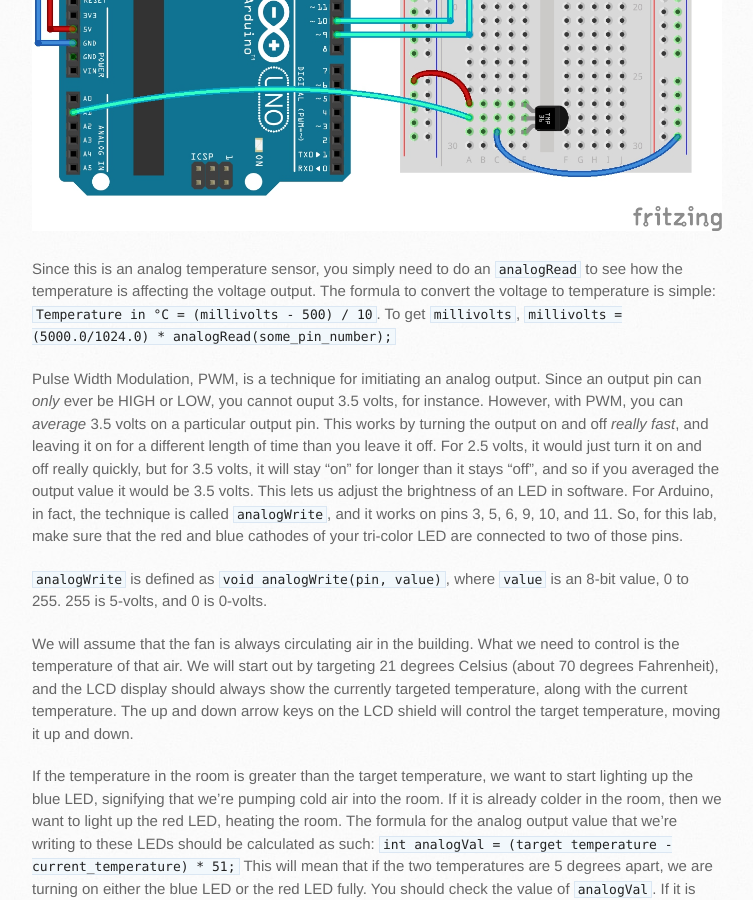
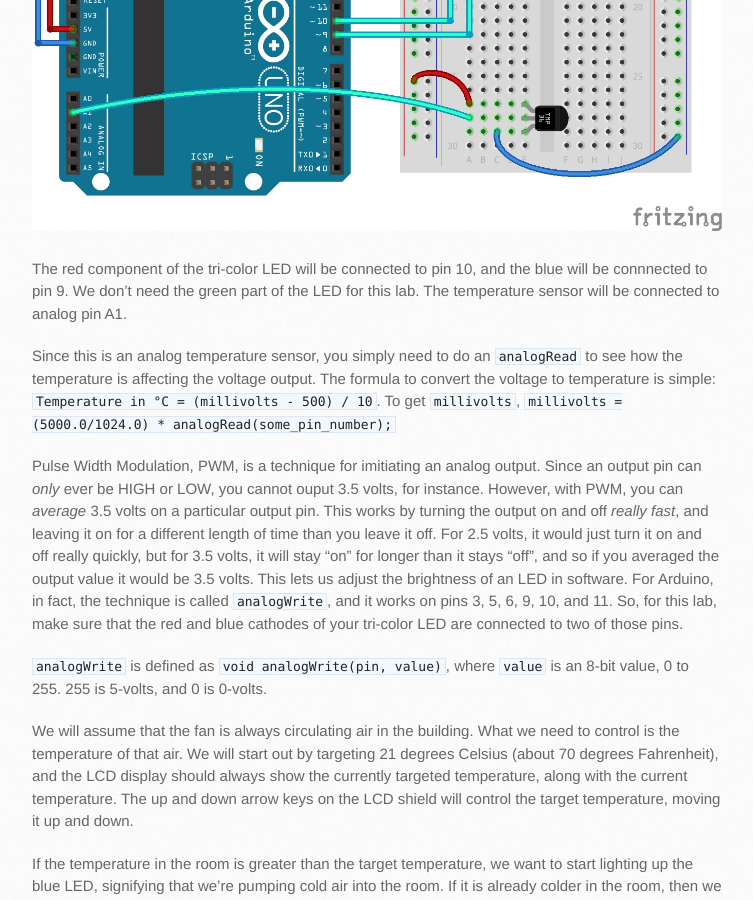
Before and after one commit to TTU-CSC/ttu-csc.github.com, a Jekyll site: the page built from _posts/2015-07-01-lab-7-ac-unit.markdown, in a window 1280 px wide and 900 px high, scrolled down 674 px. Shown: the whole window, without its empty margins (138-891 px from the left). Built offline with Jekyll 4.4.1, drawn with Linux system fonts in a browser that asks for light colours.

Commit message:
Made lab 7 text more specific.

```diff
--- a/_posts/2015-07-01-lab-7-ac-unit.markdown
+++ b/_posts/2015-07-01-lab-7-ac-unit.markdown
@@ -10,6 +10,8 @@ For this lab, we want to design a simple thermostat for an air conditioner. We'r
 This is the circuit layout for this week, for everything but the LCD shield:
 ![Lab 7 diagram]({{site.url}}/images/lab_7.jpg)
 
+The red component of the tri-color LED will be connected to pin 10, and the blue will be connnected to pin 9. We don't need the green part of the LED for this lab. The temperature sensor will be connected to analog pin A1.
+
 Since this is an analog temperature sensor, you simply need to do an `analogRead` to see how the temperature is affecting the voltage output. The formula to convert the voltage to temperature is simple:  `Temperature in °C = (millivolts - 500) / 10`. To get `millivolts`, `millivolts = (5000.0/1024.0) * analogRead(some_pin_number);`
 
 Pulse Width Modulation, PWM, is a technique for imitiating an analog output. Since an output pin can *only* ever be HIGH or LOW, you cannot ouput 3.5 volts, for instance. However, with PWM, you can *average* 3.5 volts on a particular output pin. This works by turning the output on and off *really fast*, and leaving it on for a different length of time than you leave it off. For 2.5 volts, it would just turn it on and off really quickly, but for 3.5 volts, it will stay "on" for longer than it stays "off", and so if you averaged the output value it would be 3.5 volts. This lets us adjust the brightness of an LED in software. For Arduino, in fact, the technique is called `analogWrite`, and it works on pins 3, 5, 6, 9, 10, and 11. So, for this lab, make sure that the red and blue cathodes of your tri-color LED are connected to two of those pins.
```
